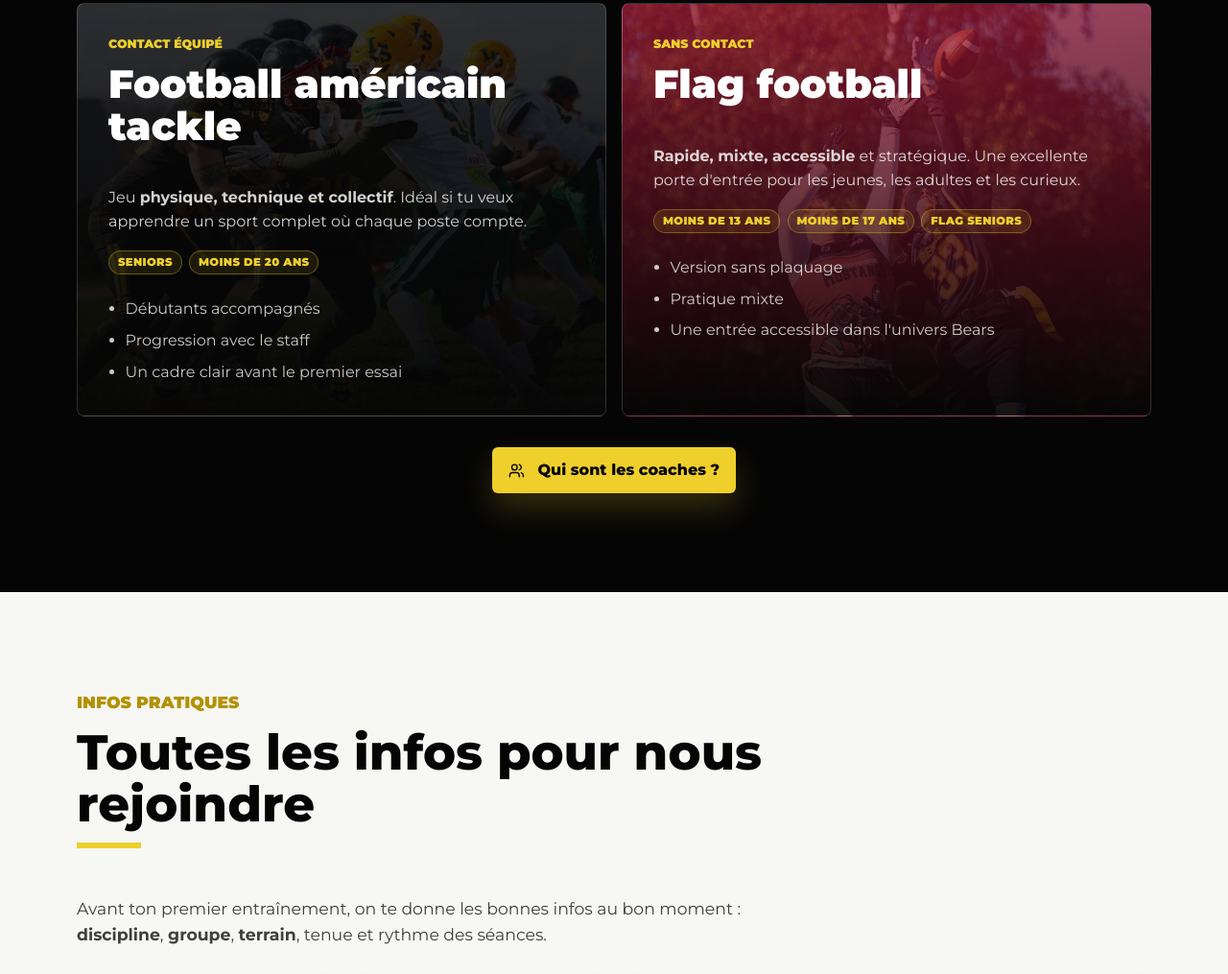
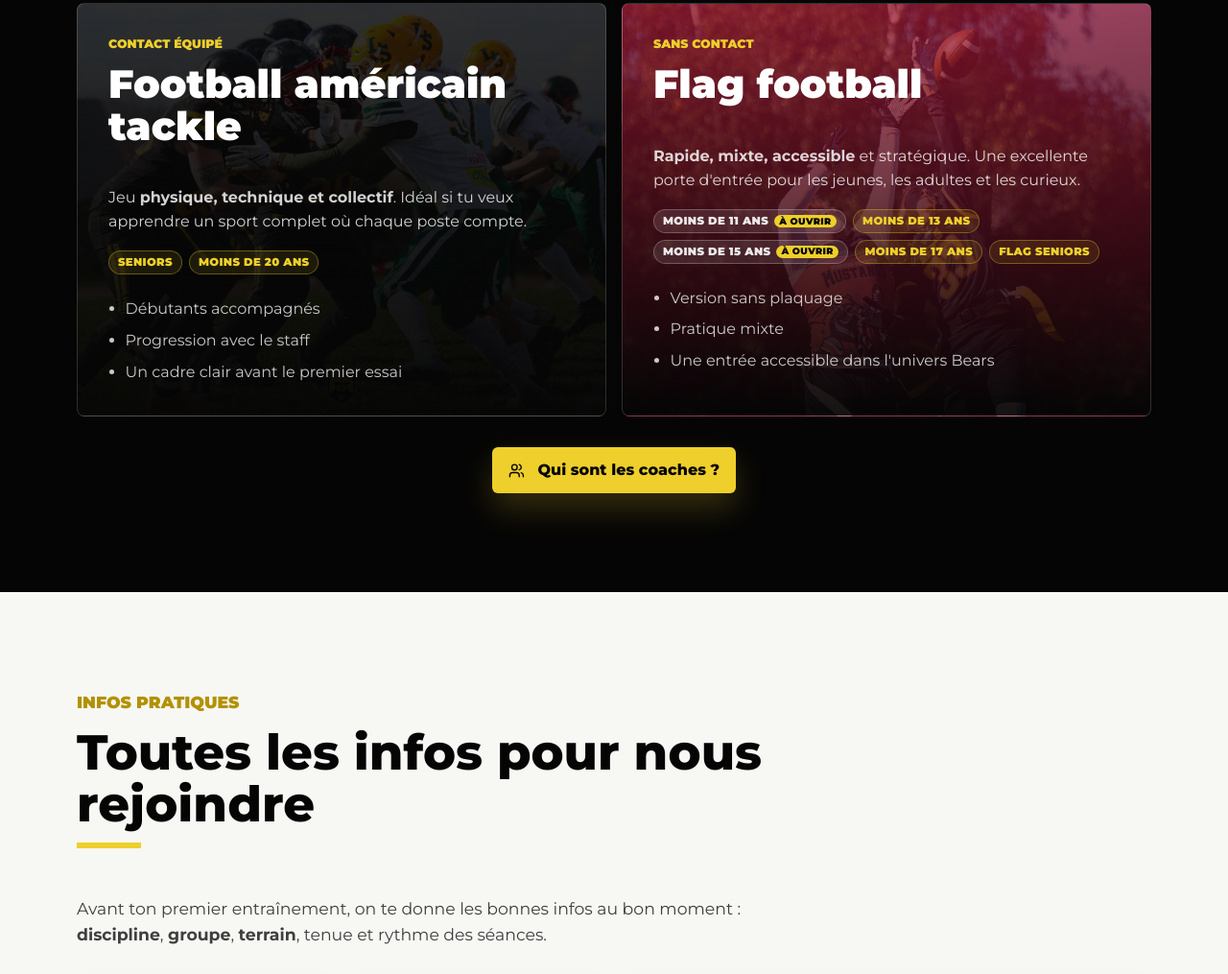
Before and after one commit to MLyte/andenne-bears.be, a plain HTML site: page index.html in a window 1280 px wide. Shown: the part 2692-3707 px from the top of the page at 96% size. Drawn offline with Linux system fonts and the light colour scheme; no server answers.

Commit message:
Add future flag age sections

```diff
--- a/bears.css
+++ b/bears.css
@@ -921,6 +921,7 @@ h3 {
 .discipline-age-groups span {
   display: inline-flex;
   align-items: center;
+  gap: 0.35rem;
   min-height: 1.55rem;
   padding: 0.24rem 0.56rem;
   border: 1px solid rgba(238, 207, 43, 0.34);
@@ -932,6 +933,23 @@ h3 {
   letter-spacing: 0.03em;
   line-height: 1;
   text-transform: uppercase;
+}
+
+.discipline-age-groups .discipline-age-future {
+  border-color: rgba(255, 255, 255, 0.24);
+  color: rgba(255, 255, 255, 0.9);
+  background: rgba(255, 255, 255, 0.1);
+}
+
+.discipline-age-groups small {
+  padding: 0.12rem 0.34rem;
+  border-radius: 999px;
+  color: var(--black);
+  background: var(--gold);
+  font-size: 0.6rem;
+  font-weight: 900;
+  letter-spacing: 0.04em;
+  line-height: 1;
 }
 
 .discipline-card .card-tag {
--- a/index.html
+++ b/index.html
@@ -346,7 +346,9 @@
                 excellente porte d'entrée pour les jeunes, les adultes et les curieux.
               </p>
               <div class="discipline-age-groups" aria-label="Sections d'âge flag">
+                <span class="discipline-age-future">Moins de 11 ans <small>à ouvrir</small></span>
                 <span>Moins de 13 ans</span>
+                <span class="discipline-age-future">Moins de 15 ans <small>à ouvrir</small></span>
                 <span>Moins de 17 ans</span>
                 <span>Flag Seniors</span>
               </div>
```
